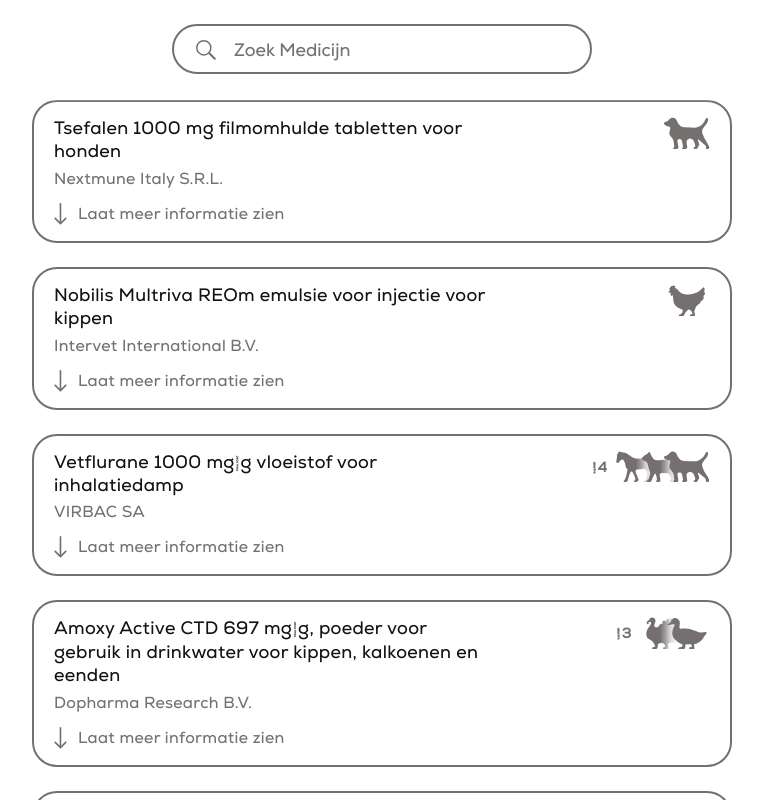
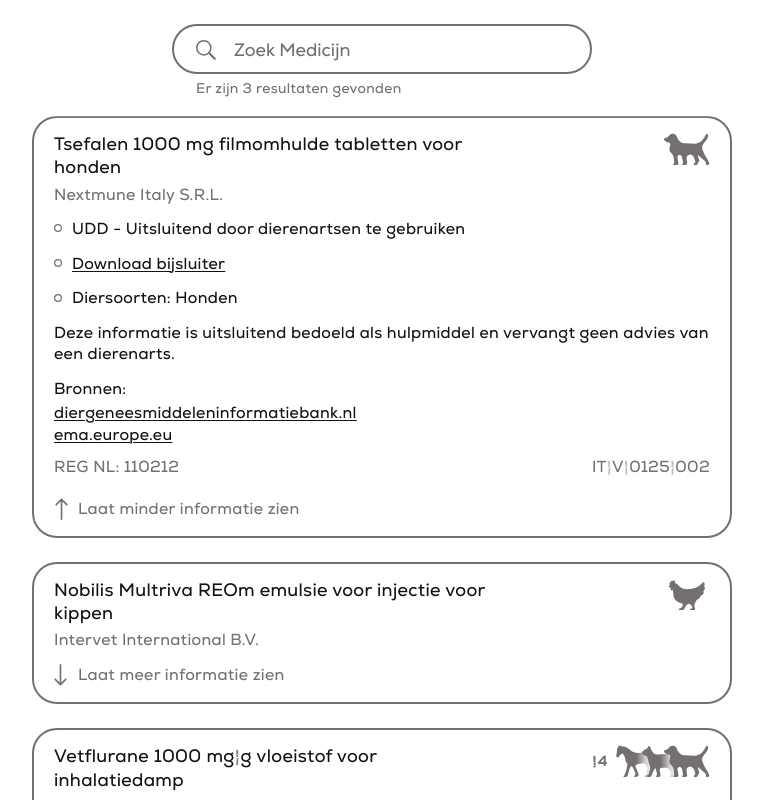
Before and after one commit to cactusniek/Vetly, a React (Vite) app: page / in a window 1280 px wide. Both pictures are taken after a click on the element 640 px from the left and 171 px from the top of the page. Shown: the top 800 px of the page, without its empty margins (258-1021 px from the left). Built offline with nearby package versions, Linux system fonts and the light colour scheme.

Commit message:
cleanup: Medicine.tsx

```diff
--- a/src/components/Medicine.tsx
+++ b/src/components/Medicine.tsx
@@ -1,81 +1,16 @@
 import React from 'react'
 
 import { useRef, useEffect, useState } from 'react'
+
+import type { MedicineProps } from '../global/types'
 
 import '../styles/medicine.scss'
 
 import { CircleSmall, ArrowToggle } from '../assets'
 
-import { Bee, Cat, Chicken, Cow, Dog, Duck, Fish, Goat, Goose, Horse, Parrot, Pig, Pigeon, Rabbit, Sheep, Turkey, Turtle } from '../assets'
+import { doeldierenIconMap } from '../global/mappings/doeldieren'
 
-const doeldierenImagesMap: Record<string, string> = {
-    Bijen: Bee,
-
-    Katten: Cat,
-
-    Kippen: Chicken,
-    Legkippen: Chicken,
-    'Niet eierleggende kippen': Chicken,
-
-    Kalveren: Cow,
-    Koeien: Cow,
-    'Lacterende runderen': Cow,
-    Melkkoeien: Cow,
-    'Niet melkgevende runderen': Cow,
-    Runderen: Cow,
-    Stieren: Cow,
-
-    Honden: Dog,
-
-    Eenden: Duck,
-
-    Aquariumvissen: Fish,
-    Vissen: Fish,
-
-    Geiten: Goat,
-
-    Ganzen: Goose,
-
-    Merries: Horse,
-    Paarden: Horse,
-
-    Kooivogels: Parrot,
-    Siervogels: Parrot,
-
-    Mestvarkens: Pig,
-    Varkens: Pig,
-    Vleesvarkens: Pig,
-    Zeugen: Pig,
-
-    Duiven: Pigeon,
-
-    Gezelschapskonijnen: Rabbit,
-    Konijnen: Rabbit,
-
-    'Niet melkgevende schapen': Sheep,
-    Schapen: Sheep,
-
-    Kalkoenen: Turkey,
-
-    Reptielen: Turtle,
-
-    // Fazanten, Kuikens, Biggetjes, Lammetjes
-}
-
-type MedicineProps = {
-    productnaam: string
-    handelsvergunninghouder: string
-    afleverstatus: string
-    doeldieren: string
-    bijsluiterUrl: string
-    registratienummer: string
-    procedurenummer: string
-}
-
-export default function Medicine({ productnaam, handelsvergunninghouder, afleverstatus, doeldieren, bijsluiterUrl, registratienummer, procedurenummer }: MedicineProps) {
-    const [showMore, setShowMore] = useState<boolean>(false)
-    const [isOnMobile, setIsOnMobile] = useState<boolean>(false)
-
+function parseDoeldieren(doeldieren: string) {
     const doeldierenArray = doeldieren
         .split('#')
         .map(d => d.trim())
@@ -83,51 +18,40 @@
 
     const diersoorten = doeldierenArray.join(', ')
 
-    const uniqueIconEntries = Array.from(
-        new Map(
-            doeldierenArray
-                .map(doeldier => {
-                    const src = doeldierenImagesMap[doeldier]
-                    if (!src) return null
-                    return { doeldier, src }
-                })
-                .filter((item): item is { doeldier: string; src: string } => item !== null)
-                .map(item => [item.src, item] as const),
-        ).values(),
-    )
+    const seen = new Set<string>()
+    const uniqueIconEntries = doeldierenArray
+        .map(doeldier => {
+            const src = doeldierenIconMap[doeldier]
+            if (!src || seen.has(src)) return null
+
+            seen.add(src)
+            return { doeldier, src }
+        })
+        .filter((item): item is { doeldier: string; src: string } => item !== null)
 
     const maxAnimalsVisible = 3
     const visibleIcons = uniqueIconEntries.slice(0, maxAnimalsVisible)
-
-    // welke doeldieren hebben een icoon én zijn zichtbaar?
     const visibleIconAnimals = new Set(visibleIcons.map(entry => entry.doeldier))
-
-    // alles wat niet in de zichtbare iconen zit, telt als "remaining"
     const remainingIcons = doeldierenArray.filter(doeldier => !visibleIconAnimals.has(doeldier)).length
 
-    useEffect(() => {
-        const media = window.matchMedia('(max-width: 640px)')
-        setIsOnMobile(media.matches)
+    return {
+        diersoorten,
+        visibleIcons,
+        remainingIcons,
+    }
+}
 
-        const listener = () => setIsOnMobile(media.matches)
-        media.addEventListener('change', listener)
+export default function Medicine(props: MedicineProps) {
+    const [showMore, setShowMore] = useState<boolean>(false)
 
-        return () => media.removeEventListener('change', listener)
-    }, [])
+    const { diersoorten, visibleIcons, remainingIcons } = parseDoeldieren(props.doeldieren)
 
     return (
         <div className="medicine">
-            <div
-                className="container_medicine"
-                onClick={() => {
-                    if (!showMore && window.innerWidth <= 640) {
-                        setShowMore(true)
-                    }
-                }}
-            >
+            <div className="container_medicine" onClick={() => setShowMore(true)}>
                 <div className="medicine_header">
                     <div className="medicine_titles">
-                        <span className="medicine_productnaam">{productnaam}</span>
+                        <span className="medicine_productnaam">{props.productnaam}</span>
 
                         <div className={`medicine_doeldieren ${showMore ? 'open' : ''}`}>
                             {visibleIcons.map((entry, index) => {
@@ -152,7 +76,7 @@
                                             transition: 'transform 0.5s ease',
                                         }}
                                     >
-                                        <img src={entry.src} alt={`impressie_${entry.doeldier}`} className="image_Doeldier" />
+                                        <img aria-hidden="true" alt={`impressie_${entry.doeldier}`} src={entry.src} className="image_Doeldier" />
                                         {index < visibleIcons.length - 1 && <div aria-hidden="true" className="fade_Doeldier" />}
                                     </div>
                                 )
@@ -180,7 +104,7 @@
                     </div>
 
                     <div className="medicine_subtitles">
-                        <span className="medicine_handelsvergunninghouder">{handelsvergunninghouder}</span>
+                        <span className="medicine_handelsvergunninghouder">{props.handelsvergunninghouder}</span>
                     </div>
                 </div>
 
@@ -188,7 +112,7 @@
                     <div className="container_main">
                         <div className="medicine_info">
                             <img src={CircleSmall} className="icon_CircleSmall" />
-                            <span className="medicine_afleverstatus">{afleverstatus}</span>
+                            <span className="medicine_afleverstatus">{props.afleverstatus}</span>
                         </div>
 
                         <div className="medicine_info">
@@ -218,13 +142,19 @@
                         </div>
 
                         <div className="medicine_references">
-                            <span className="medicine_registratienummer">REG NL: {registratienummer}</span>
-                            <span className="medicine_procedurenummer">{procedurenummer}</span>
+                            <span className="medicine_registratienummer">REG NL: {props.registratienummer}</span>
+                            <span className="medicine_procedurenummer">{props.procedurenummer}</span>
                         </div>
                     </div>
                 </div>
 
-                <div onClick={() => setShowMore(prev => !prev)} className="medicine_toggle">
+                <div
+                    onClick={e => {
+                        e.stopPropagation()
+                        setShowMore(prev => !prev)
+                    }}
+                    className="medicine_toggle"
+                >
                     <img src={ArrowToggle} className={`icon_ArrowToggle ${showMore ? 'rotate' : ''}`} />
                     <span className="text_toggle"> {showMore ? 'Laat minder informatie zien' : 'Laat meer informatie zien'}</span>
                 </div>
--- a/src/components/Search.tsx
+++ b/src/components/Search.tsx
@@ -64,13 +64,15 @@
             </div>
 
             <div className="container_results">
-                {!isLoading && resultsCount > 0 && (
+                <span className="text_results">Er zijn 3 resultaten gevonden</span>
+
+                {/* {!isLoading && resultsCount > 0 && (
                     <span className="text_results">
                         Er {resultsCount === 1 ? 'is' : 'zijn'} {resultsCount} {resultsCount === 1 ? 'resultaat' : 'resultaten'} gevonden
                     </span>
                 )}
 
-                {isLoading && <span className="text_results">Er zijn…</span>}
+                {isLoading && <span className="text_results">Er zijn…</span>} */}
             </div>
         </div>
     )
--- /dev/null
+++ b/src/global/mappings/doeldieren.ts
@@ -0,0 +1,57 @@
+// Mapping of doeldieren to their corresponding icons
+
+import { Bee, Cat, Chicken, Cow, Dog, Duck, Fish, Goat, Goose, Horse, Parrot, Pig, Pigeon, Rabbit, Sheep, Turkey, Turtle } from '../../assets'
+
+export const doeldierenIconMap: Record<string, string> = {
+    Bijen: Bee,
+
+    Katten: Cat,
+
+    Kippen: Chicken,
+    Legkippen: Chicken,
+    'Niet eierleggende kippen': Chicken,
+
+    Kalveren: Cow,
+    Koeien: Cow,
+    'Lacterende runderen': Cow,
+    Melkkoeien: Cow,
+    'Niet melkgevende runderen': Cow,
+    Runderen: Cow,
+    Stieren: Cow,
+
+    Honden: Dog,
+
+    Eenden: Duck,
+
+    Aquariumvissen: Fish,
+    Vissen: Fish,
+
+    Geiten: Goat,
+
+    Ganzen: Goose,
+
+    Merries: Horse,
+    Paarden: Horse,
+
+    Kooivogels: Parrot,
+    Siervogels: Parrot,
+
+    Mestvarkens: Pig,
+    Varkens: Pig,
+    Vleesvarkens: Pig,
+    Zeugen: Pig,
+
+    Duiven: Pigeon,
+
+    Gezelschapskonijnen: Rabbit,
+    Konijnen: Rabbit,
+
+    'Niet melkgevende schapen': Sheep,
+    Schapen: Sheep,
+
+    Kalkoenen: Turkey,
+
+    Reptielen: Turtle,
+
+    // Fazanten, Kuikens, Biggetjes, Lammetjes
+}
--- a/src/styles/global.scss
+++ b/src/styles/global.scss
@@ -147,8 +147,8 @@
     }
 
     .medicines {
-        padding-top: 6.25rem; // height of Search.tsx & padding
         margin-bottom: 1.5rem;
+        padding-top: 7.25rem; // the height of Search.tsx + 0.75rem
 
         width: 100%;
 
```
Also changed, not shown: src/global/types.ts (+10 -0 lines).
